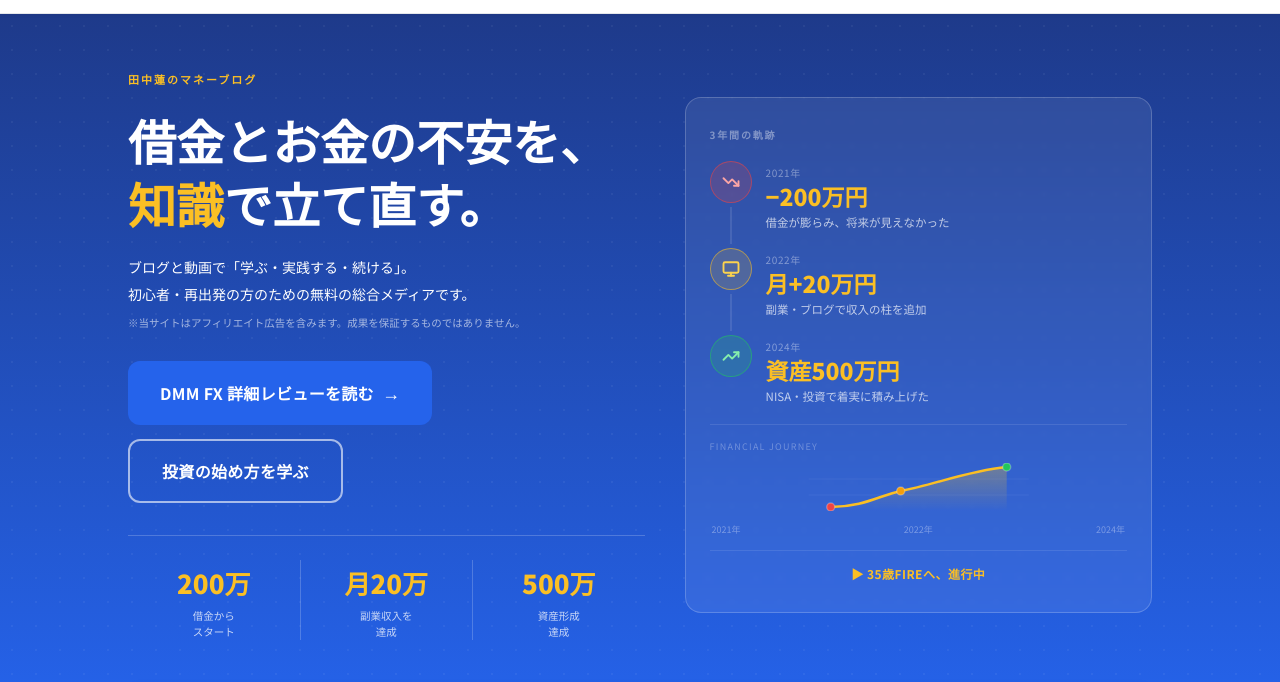
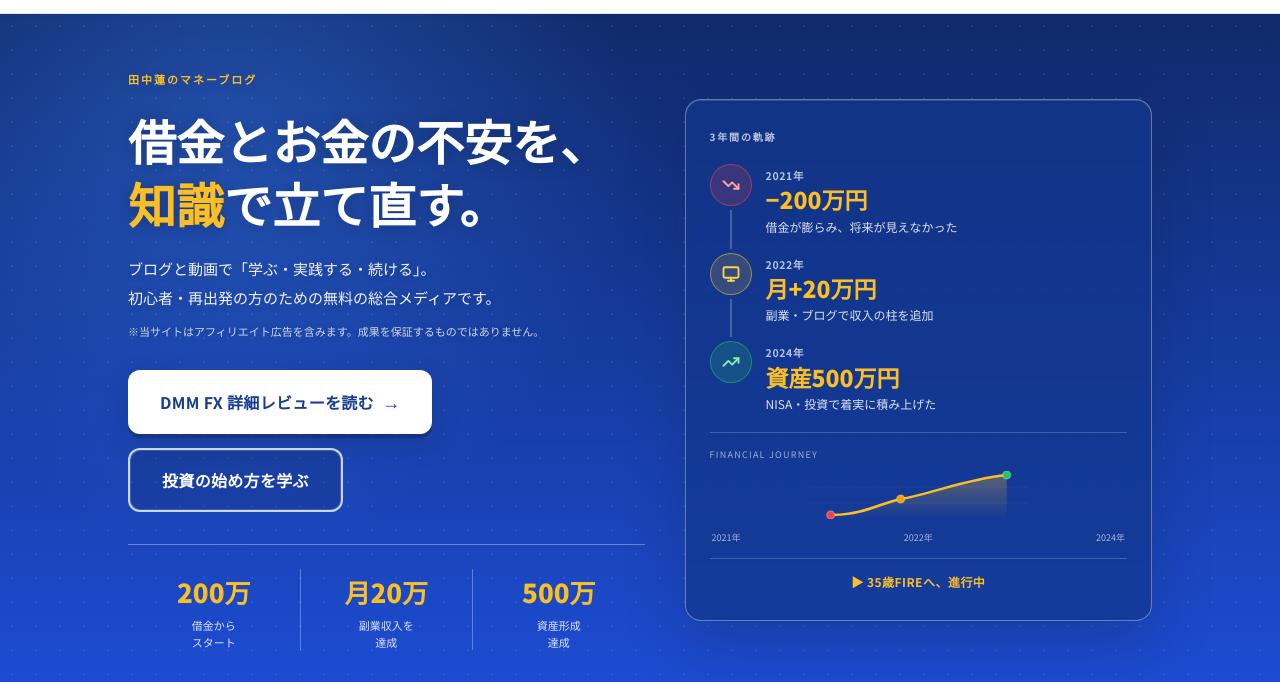
Before and after one commit to Lofikota/tsumiba-blog, an Astro site: page / in a window 1280 px wide. Shown: the part 86-768 px from the top of the page. Built offline with nearby package versions, Linux system fonts and the light colour scheme; Astro itself is replaced by a stand-in of ours.

Commit message:
Improve homepage hero visibility

```diff
--- a/src/pages/index.astro
+++ b/src/pages/index.astro
@@ -142,7 +142,9 @@ const catStyle: Record<string, CatStyle> = {
      HERO
   ═══════════════════════════════════════ */
   .hero {
-    background: linear-gradient(180deg, #1E3A8A 0%, #2563EB 100%);
+    background:
+      radial-gradient(circle at 18% 18%, rgba(59,130,246,.38) 0, rgba(59,130,246,0) 34%),
+      linear-gradient(180deg, #102A6B 0%, #1D4ED8 100%);
     color: #fff;
     overflow: hidden;
     padding: 56px 0 72px;
@@ -151,7 +153,7 @@ const catStyle: Record<string, CatStyle> = {
   .hero::before {
     content: '';
     position: absolute; inset: 0;
-    background-image: radial-gradient(circle, rgba(255,255,255,.05) 1px, transparent 1px);
+    background-image: radial-gradient(circle, rgba(255,255,255,.075) 1px, transparent 1px);
     background-size: 24px 24px;
     pointer-events: none;
   }
@@ -166,47 +168,65 @@ const catStyle: Record<string, CatStyle> = {
     font-size: 11px; font-weight: 700; letter-spacing: .18em;
     text-transform: uppercase; color: var(--c-yellow);
     margin-bottom: 20px;
+    text-shadow: 0 1px 12px rgba(0,0,0,.18);
     animation: fadeUp .5s ease forwards;
   }
   .hero-h1 {
     font-size: clamp(30px, 4vw, 48px);
     font-weight: 900; line-height: 1.3;
     margin-bottom: 20px;
+    max-width: 680px;
+    text-shadow: 0 2px 18px rgba(0,0,0,.22);
     animation: fadeUp .6s ease .1s both;
   }
-  .hero-h1 strong { color: var(--c-yellow); }
+  .hero-h1 strong {
+    color: #FBBF24;
+    text-shadow: 0 2px 16px rgba(0,0,0,.28);
+  }
   .hero-lead {
-    font-size: 14px; line-height: 1.9; opacity: .9;
+    font-size: 15px; line-height: 1.95; color: rgba(255,255,255,.94);
     margin-bottom: 28px;
+    text-shadow: 0 1px 10px rgba(0,0,0,.18);
     animation: fadeUp .6s ease .2s both;
   }
-  .hero-disclaimer { display: block; font-size: 10.5px; opacity: .6; margin-top: 6px; }
+  .hero-disclaimer { display: block; font-size: 11px; color: rgba(255,255,255,.78); margin-top: 8px; }
   .hero-cta-row { display: flex; gap: 14px; flex-wrap: wrap; margin-bottom: 32px; animation: fadeUp .6s ease .3s both; }
+  .hero .btn-primary {
+    background: #fff;
+    color: #163D91;
+    box-shadow: 0 4px 0 rgba(15,23,42,.26), 0 10px 28px rgba(15,23,42,.18);
+  }
+  .hero .btn-outline {
+    background: rgba(15,23,42,.14);
+    border-color: rgba(255,255,255,.78);
+    box-shadow: inset 0 0 0 1px rgba(255,255,255,.16);
+  }
   .hero-stats {
     display: flex; gap: 0;
-    border-top: 1px solid rgba(255,255,255,.2);
+    border-top: 1px solid rgba(255,255,255,.34);
     padding-top: 24px;
     animation: fadeUp .6s ease .4s both;
   }
   .hero-stat {
     flex: 1; text-align: center; padding: 0 16px;
-    border-right: 1px solid rgba(255,255,255,.2);
+    border-right: 1px solid rgba(255,255,255,.30);
   }
   .hero-stat:last-child { border-right: none; }
   .hero-stat-num   { display: block; font-size: 26px; font-weight: 900; color: var(--c-yellow); }
-  .hero-stat-label { display: block; font-size: 10.5px; opacity: .75; line-height: 1.5; margin-top: 3px; }
+  .hero-stat-label { display: block; font-size: 11px; color: rgba(255,255,255,.86); line-height: 1.5; margin-top: 3px; }
 
   .hero-art {
-    background: rgba(255,255,255,.08);
-    border: 1px solid rgba(255,255,255,.2);
+    background: rgba(18,54,139,.72);
+    border: 1px solid rgba(255,255,255,.34);
     border-radius: 16px;
     padding: 28px 24px;
     backdrop-filter: blur(2px);
+    box-shadow: 0 24px 60px rgba(15,23,42,.22), inset 0 1px 0 rgba(255,255,255,.14);
     animation: fadeUp .7s ease .2s both;
   }
   .hero-tl-heading {
     font-size: 10px; font-weight: 700; letter-spacing: .18em;
-    text-transform: uppercase; color: rgba(255,255,255,.4);
+    text-transform: uppercase; color: rgba(255,255,255,.72);
     margin-bottom: 18px;
   }
   /* vertical timeline layout */
@@ -219,18 +239,18 @@ const catStyle: Record<string, CatStyle> = {
   .hero-tl-icon--red   { background: rgba(239,68,68,.18);  border: 1.5px solid rgba(239,68,68,.55);  color: #FCA5A5; }
   .hero-tl-icon--amber { background: rgba(251,191,36,.15); border: 1.5px solid rgba(251,191,36,.55); color: #FCD34D; }
   .hero-tl-icon--green { background: rgba(34,197,94,.18);  border: 1.5px solid rgba(34,197,94,.55);  color: #86EFAC; }
-  .hero-tl-connector { width: 2px; flex: 1; min-height: 12px; background: rgba(255,255,255,.1); margin: 4px 0; }
+  .hero-tl-connector { width: 2px; flex: 1; min-height: 12px; background: rgba(255,255,255,.22); margin: 4px 0; }
   .hero-tl-body { padding: 3px 0 16px; }
-  .hero-tl-year  { font-size: 10px; color: rgba(255,255,255,.4); letter-spacing: .06em; }
+  .hero-tl-year  { font-size: 10.5px; color: rgba(255,255,255,.70); letter-spacing: .06em; font-weight: 700; }
   .hero-tl-num   { font-size: 23px; font-weight: 900; color: var(--c-yellow); line-height: 1.1; margin: 2px 0 3px; }
-  .hero-tl-desc  { font-size: 11.5px; color: rgba(255,255,255,.7); }
+  .hero-tl-desc  { font-size: 12px; color: rgba(255,255,255,.86); }
   /* mini sparkline */
-  .hero-sparkline { margin-top: 2px; padding-top: 14px; border-top: 1px solid rgba(255,255,255,.1); }
-  .hero-spark-lbl { font-size: 9px; color: rgba(255,255,255,.3); letter-spacing: .14em; margin-bottom: 8px; }
-  .hero-spark-years { display: flex; justify-content: space-between; font-size: 9px; color: rgba(255,255,255,.35); margin-top: 4px; padding: 0 2px; }
+  .hero-sparkline { margin-top: 2px; padding-top: 14px; border-top: 1px solid rgba(255,255,255,.20); }
+  .hero-spark-lbl { font-size: 9px; color: rgba(255,255,255,.58); letter-spacing: .14em; margin-bottom: 8px; }
+  .hero-spark-years { display: flex; justify-content: space-between; font-size: 9px; color: rgba(255,255,255,.62); margin-top: 4px; padding: 0 2px; }
   .hero-tl-footer {
     margin-top: 12px; padding-top: 12px;
-    border-top: 1px solid rgba(255,255,255,.1);
+    border-top: 1px solid rgba(255,255,255,.20);
     font-size: 12px; font-weight: 700; color: var(--c-yellow);
     text-align: center; letter-spacing: .04em;
   }
```
